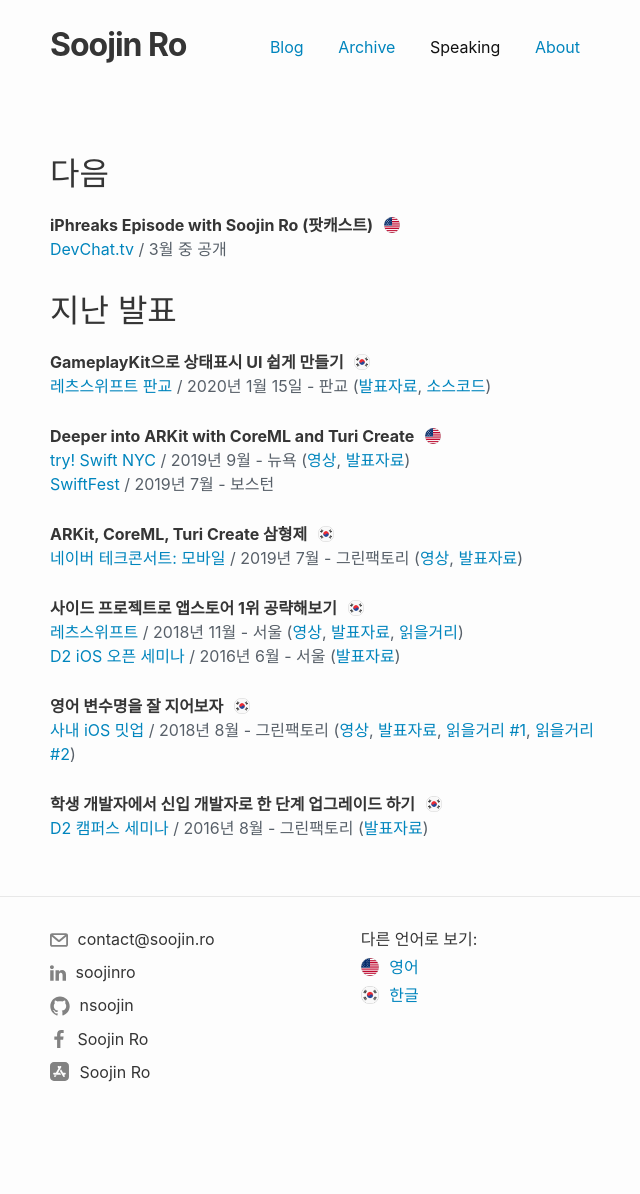
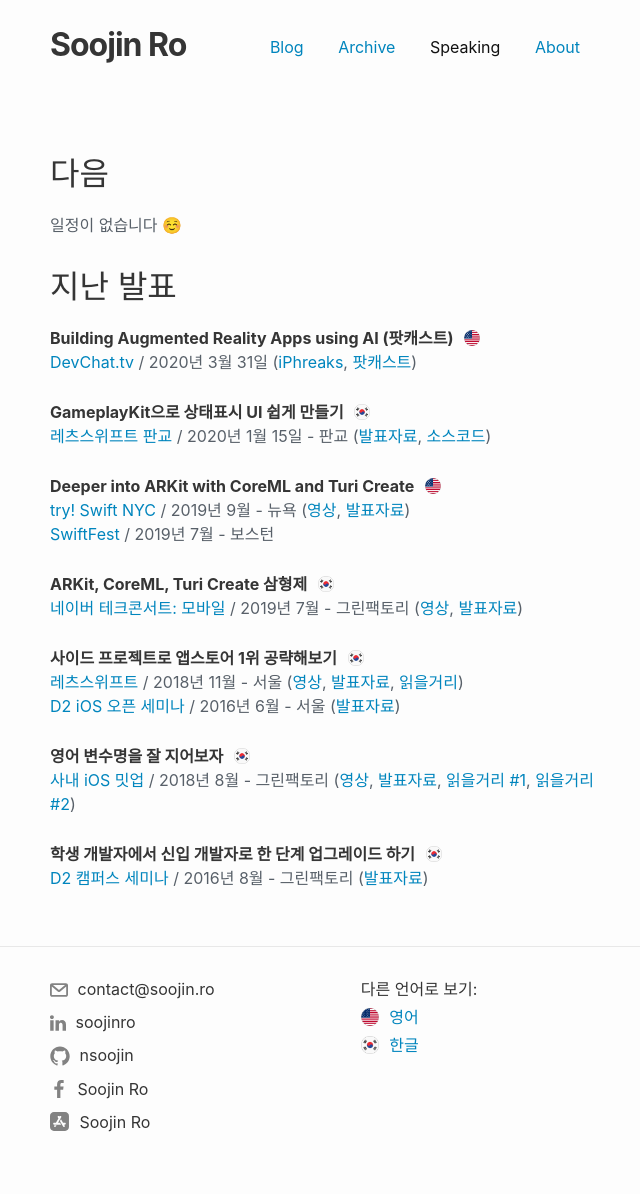
Before and after one commit to nsoojin/nsoojin.github.io, a Jekyll site: the page built from speaking/speaking-kr.md, in a window 1280 px wide. Shown: the whole page, without its empty margins (315-955 px from the left). Built offline with Jekyll 4.4.1, drawn with Linux system fonts in a browser that asks for light colours; before the commit the page ends 1144 px from its top, so only the background shows below that.

Commit message:
Update Speaking

```diff
--- a/speaking/speaking-kr.md
+++ b/speaking/speaking-kr.md
@@ -13,14 +13,14 @@ permalink: /speaking-kr
 ---
 # 다음
 
-<!-- 일정이 없습니다 ☺️ -->
+일정이 없습니다 ☺️
 
-<strong class="talk-title">iPhreaks Episode with Soojin Ro (팟캐스트)</strong>
+# 지난 발표
+
+<strong class="talk-title">Building Augmented Reality Apps using AI (팟캐스트)</strong>
 <img style="margin-left: 6px; margin-bottom: 3px" src="/assets/language-icons/us.png" width="16"/>
 <br>
-[DevChat.tv](https://devchat.tv/iphreaks/) / 3월 중 공개
-
-# 지난 발표
+[DevChat.tv](https://devchat.tv/iphreaks/ips-286-building-augmented-reality-apps-using-ai-with-soojin-ro/) / 2020년 3월 31일 ([iPhreaks](https://devchat.tv/iphreaks/ips-286-building-augmented-reality-apps-using-ai-with-soojin-ro/), [팟캐스트](https://podcasts.apple.com/us/podcast/ips-286-building-augmented-reality-apps-using-ai-soojin/id634022060?i=1000470069918))
 
 <strong class="talk-title">GameplayKit으로 상태표시 UI 쉽게 만들기</strong>
 <img style="margin-left: 6px; margin-bottom: 3px" src="/assets/language-icons/kr.png" width="16"/>
```
Also changed, not shown: speaking/index.md (+5 -5 lines).
